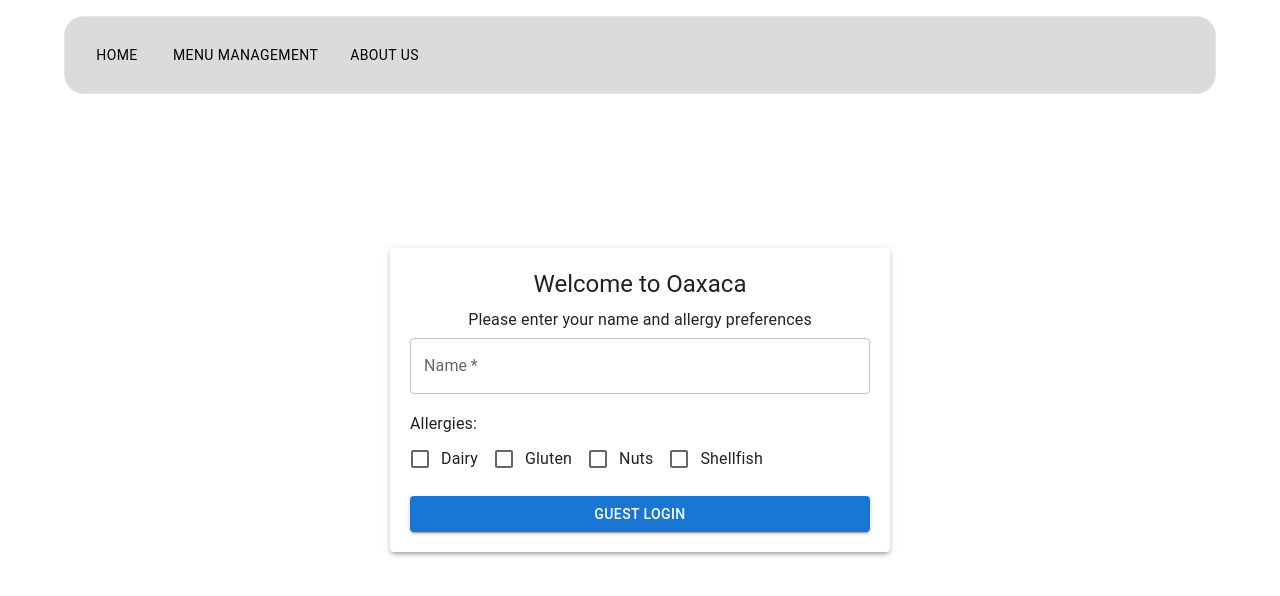
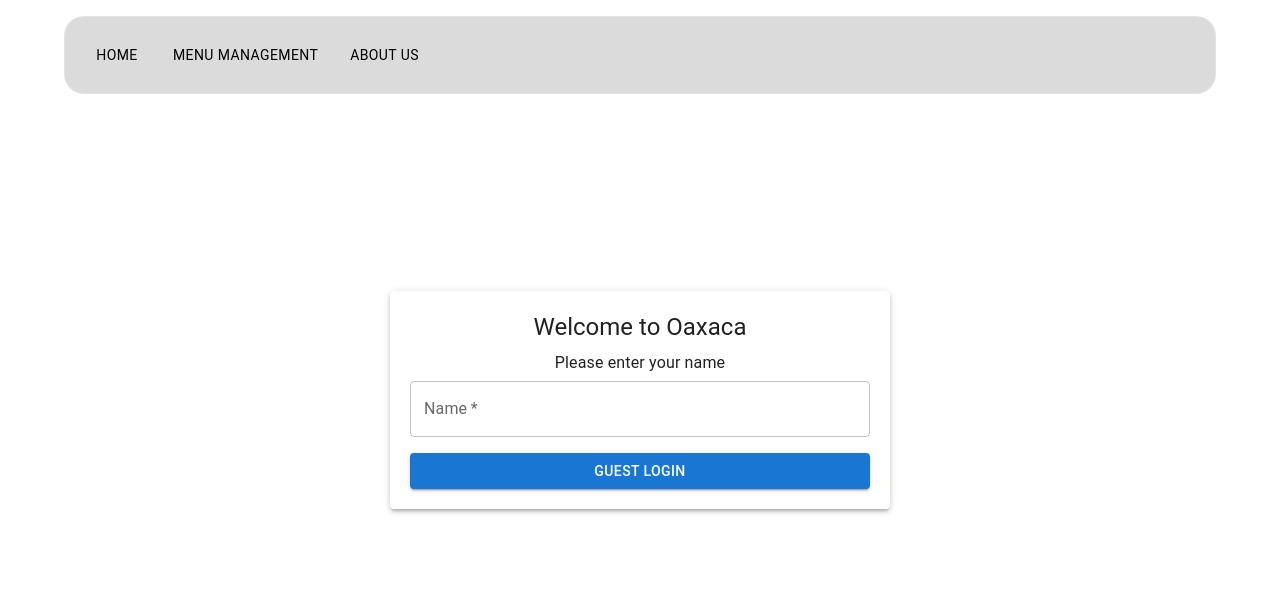
Before and after one commit to JoelRoy1/RMS-CS2810, a React (Create React App) app in the folder client/: page /customer-login in a window 1280 px wide. Shown: the top 596 px of the page. Built offline with nearby package versions, Linux system fonts and the light colour scheme.

Commit message:
feat: Added menu filtering.
Updated the menu filtering to filter dishes according to allergens on the menu page rather than the customer login page.

```diff
--- a/client/src/components/Cart.js
+++ b/client/src/components/Cart.js
@@ -10,7 +10,7 @@ import {
   Box,
 } from '@mui/material';
 
-const Cart = ({ cartItems, removeFromCart, calculateTotal, handleCheckout }) => {
+const Cart = ({ cartItems, removeFromCart, calculateTotal}) => {
   return (
     <Paper elevation={3} style={{ position: 'sticky', top: '100px', maxHeight: 'calc(100vh - 120px)', overflowY: 'auto', padding: '20px', borderRadius: '10px', background: '#f9f9f9' }}>
       <Typography variant="h6" gutterBottom style={{ color: '#333', textAlign: 'center', marginBottom: '20px' }}>
@@ -43,15 +43,6 @@ const Cart = ({ cartItems, removeFromCart, calculateTotal, handleCheckout }) =>
               Total: £{(calculateTotal()).toFixed(2)}
             </Typography>
           </Box>
-          <Button
-            variant="contained"
-            color="primary"
-            fullWidth
-            style={{ marginTop: '20px', color: '#fff', background: '#333' }}
-            onClick={handleCheckout}
-          >
-            Pay Now
-          </Button>
         </>
       )}
     </Paper>
--- a/client/src/pages/CustomerLoginPage.js
+++ b/client/src/pages/CustomerLoginPage.js
@@ -48,7 +48,7 @@ function CustomerLoginPage() {
               <title>Oaxaca | Customer Login</title>
             </Helmet>
             <Typography variant="h5" align="center" gutterBottom>Welcome to Oaxaca</Typography>
-            <Typography variant="body1" align="center" gutterBottom>Please enter your name and allergy preferences</Typography>
+            <Typography variant="body1" align="center" gutterBottom>Please enter your name</Typography>
             <form onSubmit={handleSubmit}>
               <Grid container spacing={2}>
                 <Grid item xs={12}>
@@ -60,39 +60,6 @@ function CustomerLoginPage() {
                     onChange={(e) => setCustomerName(e.target.value)}
                     required
                   />
-                </Grid>
-                <Grid item xs={12}>
-                  <Typography variant="subtitle1">Allergies:</Typography>
-                  <div style={{ display: "flex", alignItems: "center" }}>
-                    <FormControlLabel
-                      control={<Checkbox
-                        checked={customerAllergies.includes("Dairy")}
-                        onChange={() => handleAllergyChange("Dairy")}
-                      />}
-                      label="Dairy"
-                    />
-                    <FormControlLabel
-                      control={<Checkbox
-                        checked={customerAllergies.includes("Gluten")}
-                        onChange={() => handleAllergyChange("Gluten")}
-                      />}
-                      label="Gluten"
-                    />
-                    <FormControlLabel
-                      control={<Checkbox
-                        checked={customerAllergies.includes("Nuts")}
-                        onChange={() => handleAllergyChange("Nuts")}
-                      />}
-                      label="Nuts"
-                    />
-                    <FormControlLabel
-                      control={<Checkbox
-                        checked={customerAllergies.includes("Shellfish")}
-                        onChange={() => handleAllergyChange("Shellfish")}
-                      />}
-                      label="Shellfish"
-                    />
-                  </div>
                 </Grid>
                 <Grid item xs={12}>
                   <Button variant="contained" color="primary" type="submit" fullWidth>
--- a/client/src/pages/MenuPage.js
+++ b/client/src/pages/MenuPage.js
@@ -1,12 +1,17 @@
 import React, { useState, useEffect } from 'react';
 import axios from 'axios';
 import {
+  Button,
   Typography,
   Container,
   Grid,
   CssBaseline,
   createTheme,
   ThemeProvider,
+  FormControl,
+  FormGroup,
+  FormControlLabel,
+  Checkbox,
 } from '@mui/material';
 import DishCard from '../components/DishCard';
 import { Helmet } from 'react-helmet';
@@ -23,6 +28,8 @@ const theme = createTheme({
 const MenuPage = () => {
   const [dishes, setDishes] = useState([]);
   const [cartItems, setCartItems] = useState([]);
+  const [allergens, setAllergens] = useState([]);
+  const [filteredDishes, setFilteredDishes] = useState([]);
   const navigate = useNavigate();
 
   useEffect(() => {
@@ -39,14 +46,10 @@ const MenuPage = () => {
   };
 
   const addToCart = (dishToAdd) => {
-    const existingItem = cartItems.find(
-      (item) => item.dish_id === dishToAdd.dish_id
-    );
+    const existingItem = cartItems.find((item) => item.dish_id === dishToAdd.dish_id);
     if (existingItem) {
       const updatedCartItems = cartItems.map((item) =>
-        item.dish_id === dishToAdd.dish_id
-          ? { ...item, quantity: item.quantity + 1 }
-          : item
+        item.dish_id === dishToAdd.dish_id ? { ...item, quantity: item.quantity + 1 } : item
       );
       setCartItems(updatedCartItems);
     } else {
@@ -63,24 +66,22 @@ const MenuPage = () => {
     if (cartItems.length === 0) {
       return 0;
     }
-    return cartItems.reduce(
-      (total, item) => total + item.dish_price * item.quantity,
-      0
-    );
+    return cartItems.reduce((total, item) => total + item.dish_price * item.quantity, 0);
   };
 
   const handleCheckout = async () => {
     navigate('/payment');
-    const customerID = sessionStorage.getItem('id');//Assigning customer ID from session storage after customer login
-    const staffID = 2 // Assigning staff ID manually
-    const orderStatus = 'pending'
-    const orderAllergies = 'No allergies'
+    const customerID = sessionStorage.getItem('id');
+    const staffID = 2; // Assigning staff ID manually
+    const orderStatus = 'pending';
+    const orderAllergies = 'No allergies';
     const items = cartItems.map((item) => ({
       dishId: item.dish_id,
       dishName: item.dish_name,
-      quantity: item.quantity, // Use the actual quantity from the cart
+      quantity: item.quantity,
       dishPrice: item.dish_price,
-    }))
+    }));
+
     try {
       const response = await axios.post('http://localhost:9000/order', {
         customerId: customerID,
@@ -88,50 +89,87 @@ const MenuPage = () => {
         orderStatus: orderStatus,
         orderAllergies: orderAllergies,
         items: items,
-      })
-      console.log('Order placed successfully:', response.data)
-      // Optionally, you can clear the cart after placing the order
-      setCartItems([])
+      });
+      console.log('Order placed successfully:', response.data);
+      setCartItems([]);
     } catch (error) {
-      console.error('Error placing order:', error)
+      console.error('Error placing order:', error);
     }
-  }
+  };
 
-  console.log('cartItems:', cartItems)
-  console.log('cartItems:', cartItems)
+  const handleAllergenChange = (event) => {
+    const { value } = event.target;
+    if (allergens.includes(value)) {
+      setAllergens(allergens.filter((allergen) => allergen !== value));
+    } else {
+      setAllergens([...allergens, value]);
+    }
+  };
+
+  const filterMenuItems = async () => {
+    try {
+      const response = await axios.get('http://localhost:9000/menu/filter-allergens', {
+        params: {
+          allergens: allergens.join(','),
+        },
+      });
+      setFilteredDishes(response.data);
+    } catch (error) {
+      console.error('Error filtering menu items:', error);
+    }
+  };
 
   return (
     <ThemeProvider theme={theme}>
       <CssBaseline />
       <Helmet>
-        <title>Oaxaca Menu</title>
+        <title>Your Restaurant Name | Menu</title>
       </Helmet>
       <Container maxWidth="lg" style={{ marginTop: '100px' }}>
         <Grid container spacing={2}>
           <Grid item xs={12} md={8}>
-            <Typography
-              style={{ color: '#000' }}
-              variant="h4"
-              gutterBottom
-              align="center"
-            >
+            <Typography variant="h4" gutterBottom align="center">
               Menu
             </Typography>
+            {/* Allergen filter */}
+            <FormControl component="fieldset">
+              <FormGroup>
+                <FormControlLabel
+                  control={<Checkbox checked={allergens.includes('Gluten')} onChange={handleAllergenChange} value="Gluten" />}
+                  label={<Typography color="textPrimary">Gluten</Typography>}
+                />
+                <FormControlLabel
+                  control={<Checkbox checked={allergens.includes('Dairy')} onChange={handleAllergenChange} value="Dairy" />}
+                  label={<Typography color="textPrimary">Dairy</Typography>}
+                />
+                <FormControlLabel
+                  control={<Checkbox checked={allergens.includes('Nuts')} onChange={handleAllergenChange} value="Nuts" />}
+                  label={<Typography color="textPrimary">Nuts</Typography>}
+                />
+              </FormGroup>
+            </FormControl>
+            <Button variant="contained" color="primary" onClick={filterMenuItems}>
+              Apply Filters
+            </Button>
             <Grid container spacing={2}>
-              {dishes.map((dish) => (
+              {(filteredDishes.length > 0 ? filteredDishes : dishes).map((dish) => (
                 <Grid item key={dish.dish_id} xs={12} sm={6} md={4}>
                   <DishCard dish={dish} onAddToCart={() => addToCart(dish)} />
                 </Grid>
               ))}
             </Grid>
           </Grid>
-          <Grid item xs={12} md={4}>
+          <Grid item xs={12} md={4} style={{position: 'sticky', top:'100px', height: 'fit-content'}}>
             <Cart
               cartItems={cartItems}
               removeFromCart={removeFromCart}
               calculateTotal={calculateTotal}
-              handleCheckout={handleCheckout}
             />
+            <div style={{marginTop: '20px'}}>
+            <Button variant="contained" color="primary" fullWidth onClick={handleCheckout} style={{marginTop: '20px'}}>
+              Pay Now
+            </Button>
+            </div>
           </Grid>
         </Grid>
       </Container>
```
Also changed, not shown: 2 other files (tests, documents, lock files or other folders).
